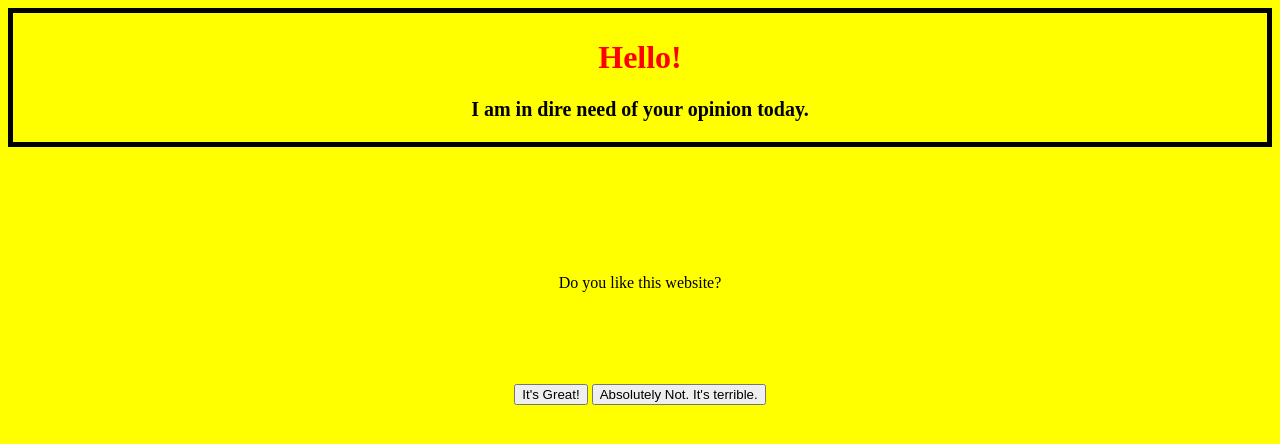
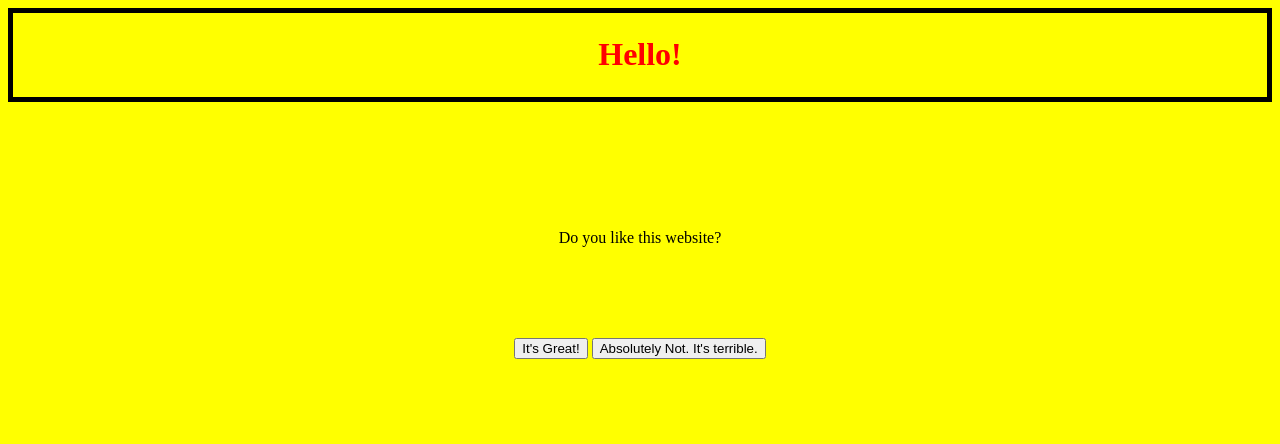
Before and after one commit to whoisjula/uhhuh, a plain HTML site: page index.html in a window 1280 px wide. Drawn offline with Linux system fonts and the light colour scheme.

Commit message:
Update index.html

```diff
--- a/index.html
+++ b/index.html
@@ -15,13 +15,14 @@
         border-style: solid;
         border-color: black;
         border-width: 5px;
-        padding: 5px 5px 5px 5px;
+        padding: 2px 2px 2px 2px;
       }
 
-      h2 {
-        color: black;
-        font-size: 20px;
-        text-align: center;
+      .two-box {
+        border-style: solid;
+        border-color: black;
+        border-width: 5px;
+        padding: 2px 2px 2px 2px;
       }
 
       .space {
@@ -47,9 +48,7 @@
   <body style="background-color: yellow;">
 
     <div class="one-box">
-
       <h1> Hello! </h1>
-      <h2> I am in dire need of your opinion today.</h2>
     </div>
 
     <br>
```
